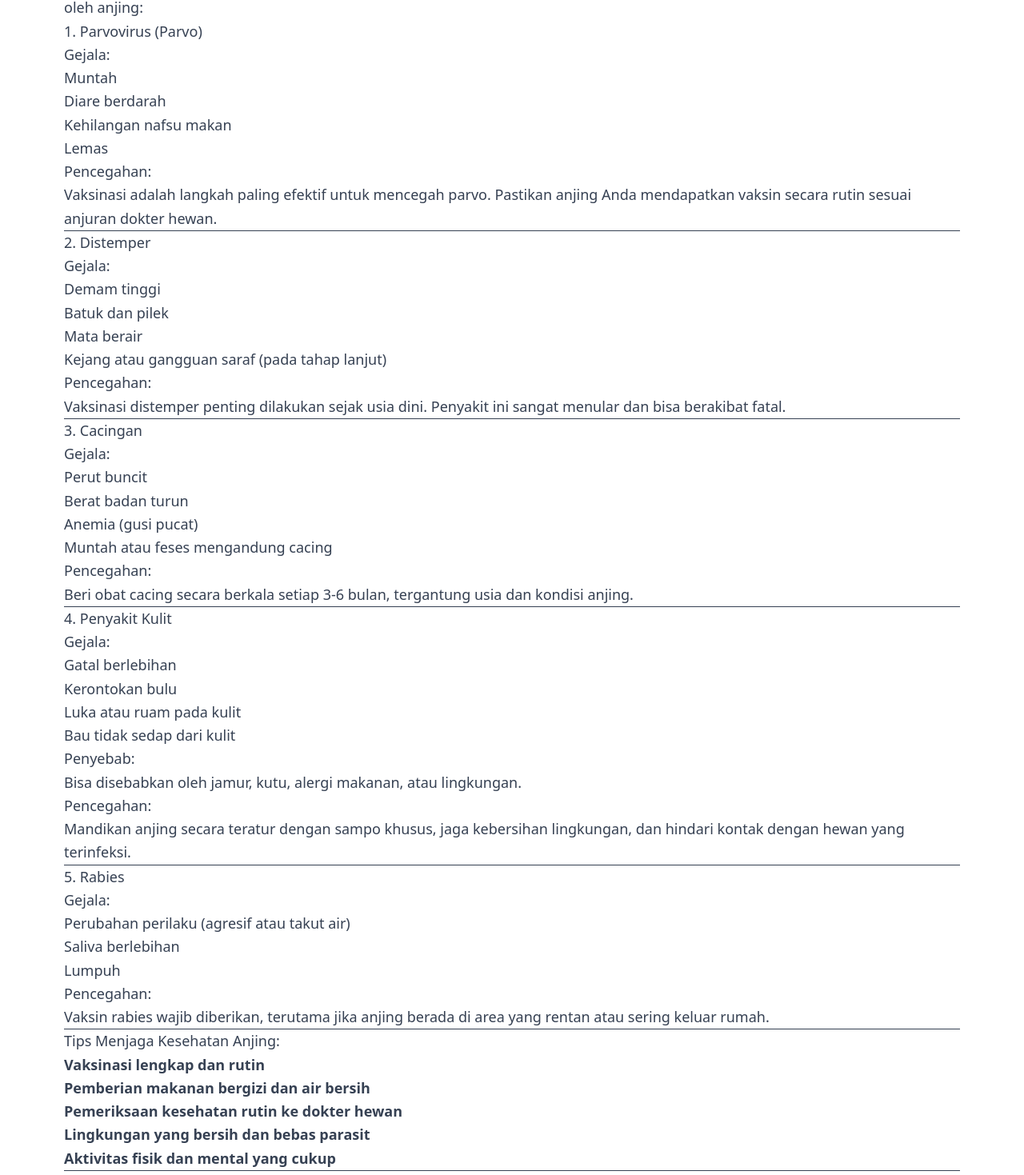
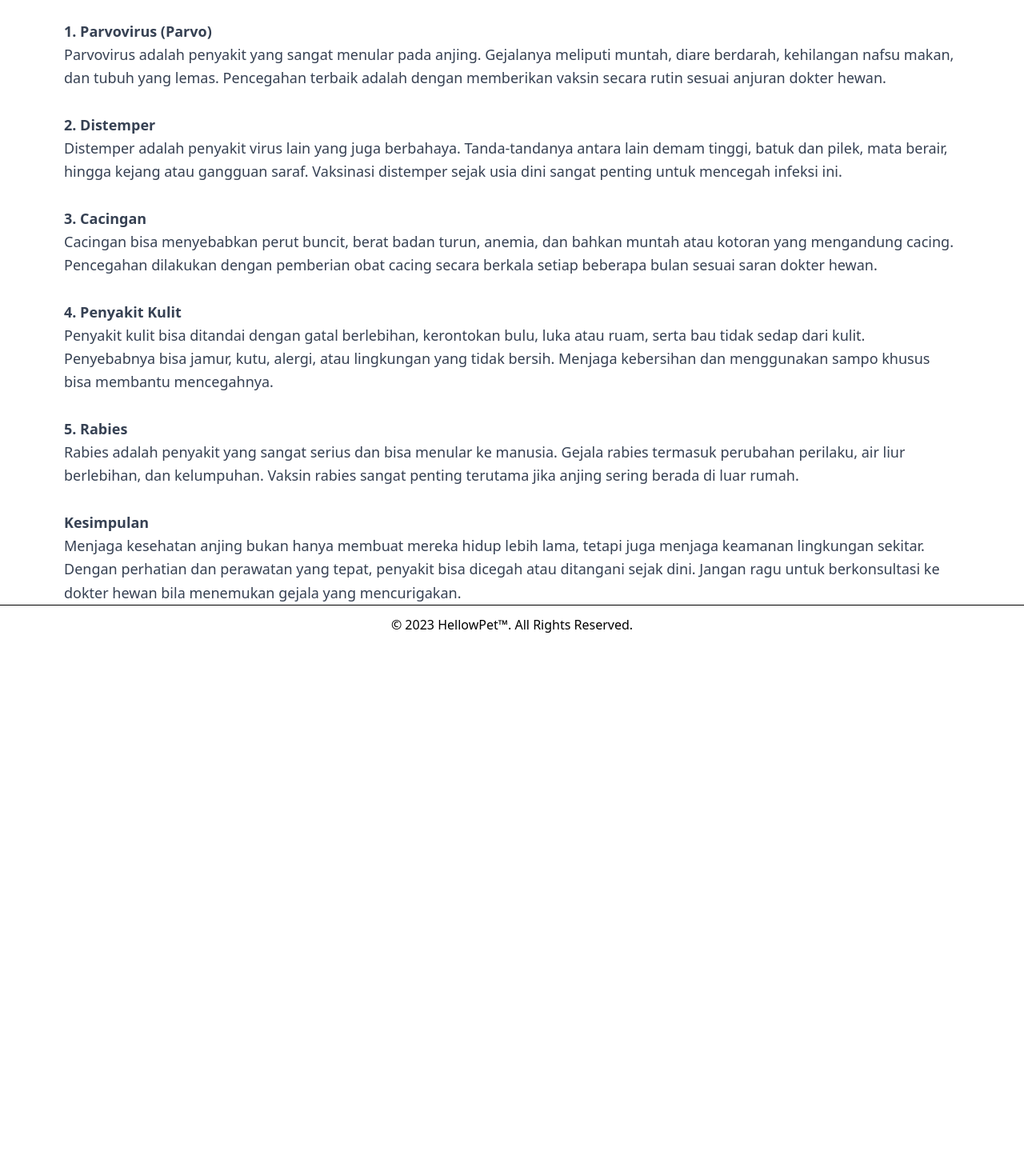
Before and after one commit to baehaky/frontend-hellopet, a Vue app: page /informasi/1 in a window 1280 px wide. Shown: the part 914-2383 px from the top of the page at 80% size. After the commit the page ends 1719 px from the top, so only its background shows below. Built offline with nearby package versions, Linux system fonts and the light colour scheme.

Commit message:
new file:   src/assets/images/dog.jpg 	deleted:    src/assets/images/dog.png 	modified:   src/views/ArticleView.vue 	modified:   src/views/InformasiHewanView.vue

```diff
--- a/src/views/ArticleView.vue
+++ b/src/views/ArticleView.vue
@@ -19,7 +19,7 @@ import { RouterLink } from 'vue-router'
       </div>
 
       <img
-        src="@/assets/images/dog.png"
+        src="@/assets/images/dog.jpg"
         class="w-full object-cover lg:rounded"
         :style="{ height: '28em' }"
       />
@@ -32,99 +32,52 @@ import { RouterLink } from 'vue-router'
           Anjing dikenal sebagai hewan peliharaan yang setia dan penuh kasih sayang. Namun, seperti
           halnya manusia, anjing juga bisa terkena berbagai jenis penyakit. Sebagai pemilik yang
           bertanggung jawab, penting bagi kita untuk mengenali tanda-tanda awal penyakit dan
-          memahami bagaimana cara merawat serta mencegahnya. Berikut ini beberapa penyakit umum yang
-          sering dialami oleh anjing:
+          memahami bagaimana cara merawat serta mencegahnya.
+        </p>
+        <br />
+        <h2><strong>1. Parvovirus (Parvo)</strong></h2>
+        <p>
+          Parvovirus adalah penyakit yang sangat menular pada anjing. Gejalanya meliputi muntah,
+          diare berdarah, kehilangan nafsu makan, dan tubuh yang lemas. Pencegahan terbaik adalah
+          dengan memberikan vaksin secara rutin sesuai anjuran dokter hewan.
+        </p>
+        <br />
+        <h2><strong>2. Distemper</strong></h2>
+        <p>
+          Distemper adalah penyakit virus lain yang juga berbahaya. Tanda-tandanya antara lain demam
+          tinggi, batuk dan pilek, mata berair, hingga kejang atau gangguan saraf. Vaksinasi
+          distemper sejak usia dini sangat penting untuk mencegah infeksi ini.
+        </p>
+        <br />
+        <h2><strong>3. Cacingan</strong></h2>
+        <p>
+          Cacingan bisa menyebabkan perut buncit, berat badan turun, anemia, dan bahkan muntah atau
+          kotoran yang mengandung cacing. Pencegahan dilakukan dengan pemberian obat cacing secara
+          berkala setiap beberapa bulan sesuai saran dokter hewan.
+        </p>
+        <br />
+        <h2><strong>4. Penyakit Kulit</strong></h2>
+        <p>
+          Penyakit kulit bisa ditandai dengan gatal berlebihan, kerontokan bulu, luka atau ruam,
+          serta bau tidak sedap dari kulit. Penyebabnya bisa jamur, kutu, alergi, atau lingkungan
+          yang tidak bersih. Menjaga kebersihan dan menggunakan sampo khusus bisa membantu
+          mencegahnya.
+        </p>
+        <br />
+        <h2><strong>5. Rabies</strong></h2>
+        <p>
+          Rabies adalah penyakit yang sangat serius dan bisa menular ke manusia. Gejala rabies
+          termasuk perubahan perilaku, air liur berlebihan, dan kelumpuhan. Vaksin rabies sangat
+          penting terutama jika anjing sering berada di luar rumah.
         </p>
 
-        <h2>1. Parvovirus (Parvo)</h2>
-        <h3>Gejala:</h3>
-        <ul>
-          <li>Muntah</li>
-          <li>Diare berdarah</li>
-          <li>Kehilangan nafsu makan</li>
-          <li>Lemas</li>
-        </ul>
-        <h3>Pencegahan:</h3>
+        <br />
+        <h2><strong>Kesimpulan</strong></h2>
         <p>
-          Vaksinasi adalah langkah paling efektif untuk mencegah parvo. Pastikan anjing Anda
-          mendapatkan vaksin secara rutin sesuai anjuran dokter hewan.
-        </p>
-        <hr />
-
-        <h2>2. Distemper</h2>
-        <h3>Gejala:</h3>
-        <ul>
-          <li>Demam tinggi</li>
-          <li>Batuk dan pilek</li>
-          <li>Mata berair</li>
-          <li>Kejang atau gangguan saraf (pada tahap lanjut)</li>
-        </ul>
-        <h3>Pencegahan:</h3>
-        <p>
-          Vaksinasi distemper penting dilakukan sejak usia dini. Penyakit ini sangat menular dan
-          bisa berakibat fatal.
-        </p>
-        <hr />
-
-        <h2>3. Cacingan</h2>
-        <h3>Gejala:</h3>
-        <ul>
-          <li>Perut buncit</li>
-          <li>Berat badan turun</li>
-          <li>Anemia (gusi pucat)</li>
-          <li>Muntah atau feses mengandung cacing</li>
-        </ul>
-        <h3>Pencegahan:</h3>
-        <p>Beri obat cacing secara berkala setiap 3-6 bulan, tergantung usia dan kondisi anjing.</p>
-        <hr />
-
-        <h2>4. Penyakit Kulit</h2>
-        <h3>Gejala:</h3>
-        <ul>
-          <li>Gatal berlebihan</li>
-          <li>Kerontokan bulu</li>
-          <li>Luka atau ruam pada kulit</li>
-          <li>Bau tidak sedap dari kulit</li>
-        </ul>
-        <h3>Penyebab:</h3>
-        <p>Bisa disebabkan oleh jamur, kutu, alergi makanan, atau lingkungan.</p>
-        <h3>Pencegahan:</h3>
-        <p>
-          Mandikan anjing secara teratur dengan sampo khusus, jaga kebersihan lingkungan, dan
-          hindari kontak dengan hewan yang terinfeksi.
-        </p>
-        <hr />
-
-        <h2>5. Rabies</h2>
-        <h3>Gejala:</h3>
-        <ul>
-          <li>Perubahan perilaku (agresif atau takut air)</li>
-          <li>Saliva berlebihan</li>
-          <li>Lumpuh</li>
-        </ul>
-        <h3>Pencegahan:</h3>
-        <p>
-          Vaksin rabies wajib diberikan, terutama jika anjing berada di area yang rentan atau sering
-          keluar rumah.
-        </p>
-        <hr />
-
-        <h2>Tips Menjaga Kesehatan Anjing:</h2>
-        <ul>
-          <li><strong>Vaksinasi lengkap dan rutin</strong></li>
-          <li><strong>Pemberian makanan bergizi dan air bersih</strong></li>
-          <li><strong>Pemeriksaan kesehatan rutin ke dokter hewan</strong></li>
-          <li><strong>Lingkungan yang bersih dan bebas parasit</strong></li>
-          <li><strong>Aktivitas fisik dan mental yang cukup</strong></li>
-        </ul>
-        <hr />
-
-        <h2>Kesimpulan</h2>
-        <p>
-          Menjaga kesehatan anjing bukan hanya membuat mereka hidup lebih lama, tapi juga menjaga
-          keamanan dan kesehatan lingkungan sekitar, termasuk manusia. Dengan perhatian yang tepat,
-          penyakit pada anjing bisa dicegah atau ditangani sejak dini. Jangan ragu untuk
-          berkonsultasi dengan dokter hewan jika anjing Anda menunjukkan gejala yang tidak biasa.
+          Menjaga kesehatan anjing bukan hanya membuat mereka hidup lebih lama, tetapi juga menjaga
+          keamanan lingkungan sekitar. Dengan perhatian dan perawatan yang tepat, penyakit bisa
+          dicegah atau ditangani sejak dini. Jangan ragu untuk berkonsultasi ke dokter hewan bila
+          menemukan gejala yang mencurigakan.
         </p>
       </div>
     </div>
--- a/src/views/InformasiHewanView.vue
+++ b/src/views/InformasiHewanView.vue
@@ -14,7 +14,7 @@ import { RouterLink } from 'vue-router'
           <div class="relative w-full aspect-video">
             <img
               class="rounded w-full h-full object-cover"
-              src="@/assets/images/dog.png"
+              src="@/assets/images/dog.jpg"
               alt="anjing"
               loading="lazy"
             />
```
Also changed, not shown: src/assets/images/dog.jpg (added), src/assets/images/dog.png (deleted).
